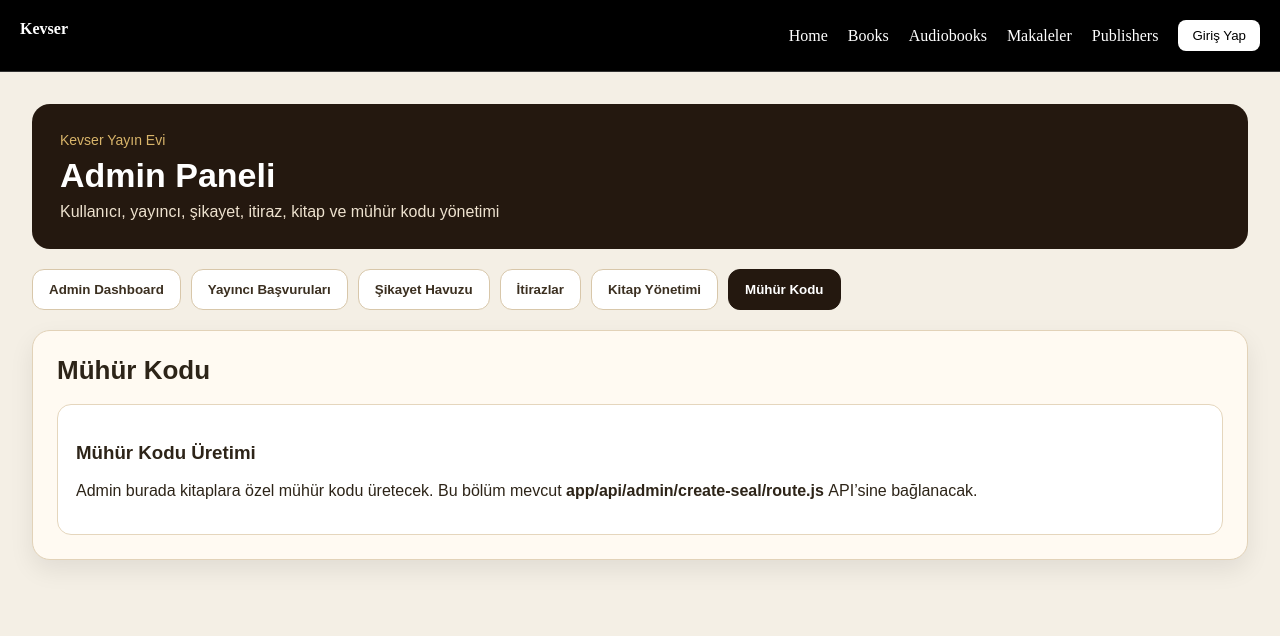
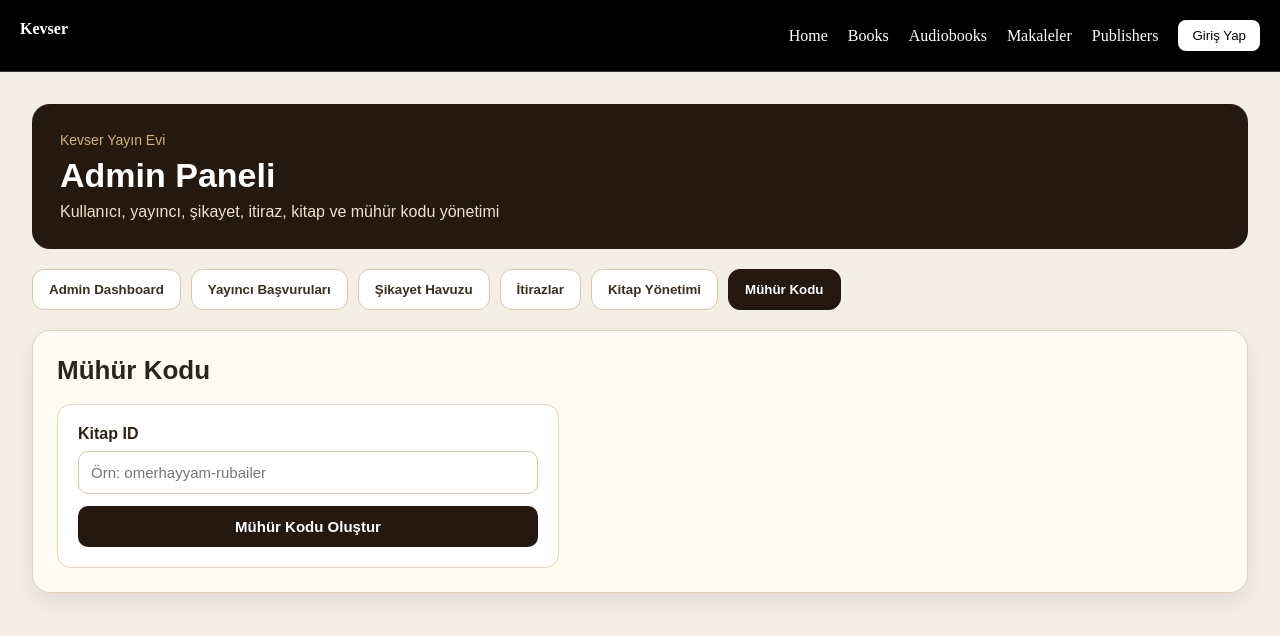
Before and after one commit to distrokidayd/kevser, a Next.js app: page /admin in a window 1280 px wide. Both pictures are taken after a click on the button "Mühür Kodu". Shown: the top 636 px of the page. Built offline with nearby package versions, Linux system fonts and the light colour scheme; no server answers.

Commit message:
Connect admin seal code form

```diff
--- a/app/admin/page.js
+++ b/app/admin/page.js
@@ -4,6 +4,48 @@ import { useState } from "react";
 
 export default function AdminPanel() {
   const [activeTab, setActiveTab] = useState("dashboard");
+  const [bookId, setBookId] = useState("");
+  const [sealCode, setSealCode] = useState("");
+  const [sealLoading, setSealLoading] = useState(false);
+  const [sealMessage, setSealMessage] = useState("");
+
+  const createSealCode = async () => {
+    try {
+      setSealLoading(true);
+      setSealMessage("");
+      setSealCode("");
+
+      if (!bookId.trim()) {
+        setSealMessage("Lütfen kitap ID gir.");
+        return;
+      }
+
+      const res = await fetch("/api/admin/create-seal", {
+        method: "POST",
+        headers: {
+          "Content-Type": "application/json",
+        },
+        body: JSON.stringify({
+          bookId: bookId.trim(),
+        }),
+      });
+
+      const data = await res.json();
+
+      if (!data.success) {
+        setSealMessage(data.error || "Mühür kodu oluşturulamadı.");
+        return;
+      }
+
+      setSealCode(data.code || "");
+      setSealMessage("Mühür kodu başarıyla oluşturuldu.");
+    } catch (error) {
+      console.error("Mühür kodu hatası:", error);
+      setSealMessage("Mühür kodu oluşturulurken hata oluştu.");
+    } finally {
+      setSealLoading(false);
+    }
+  };
 
   return (
     <main style={styles.page}>
@@ -24,7 +66,9 @@ export default function AdminPanel() {
         </button>
 
         <button
-          style={activeTab === "publisherApplications" ? styles.activeTab : styles.tab}
+          style={
+            activeTab === "publisherApplications" ? styles.activeTab : styles.tab
+          }
           onClick={() => setActiveTab("publisherApplications")}
         >
           Yayıncı Başvuruları
@@ -71,17 +115,23 @@ export default function AdminPanel() {
 
             <div style={styles.infoBox}>
               <h3>Yayıncı Yönetimi</h3>
-              <p>Yayıncı başvuruları ve yetkilendirmeler burada kontrol edilecek.</p>
+              <p>
+                Yayıncı başvuruları ve yetkilendirmeler burada kontrol edilecek.
+              </p>
             </div>
 
             <div style={styles.infoBox}>
               <h3>Moderasyon</h3>
-              <p>Şikayetler, askıya alınan içerikler ve itirazlar burada izlenecek.</p>
+              <p>
+                Şikayetler, askıya alınan içerikler ve itirazlar burada izlenecek.
+              </p>
             </div>
 
             <div style={styles.infoBox}>
               <h3>Kitap Sistemi</h3>
-              <p>Kitaplar, mühür kodları ve kullanıcı kitap erişimleri yönetilecek.</p>
+              <p>
+                Kitaplar, mühür kodları ve kullanıcı kitap erişimleri yönetilecek.
+              </p>
             </div>
           </div>
         </section>
@@ -100,7 +150,8 @@ export default function AdminPanel() {
         <section style={styles.card}>
           <h2 style={styles.sectionTitle}>Şikayet Havuzu</h2>
           <p style={styles.emptyText}>
-            Yayıncı havuzundan gelen şikayet kayıtları burada admin tarafından izlenecek.
+            Yayıncı havuzundan gelen şikayet kayıtları burada admin tarafından
+            izlenecek.
           </p>
         </section>
       )}
@@ -109,7 +160,8 @@ export default function AdminPanel() {
         <section style={styles.card}>
           <h2 style={styles.sectionTitle}>İtirazlar</h2>
           <p style={styles.emptyText}>
-            Askıya alınan içeriklere gelen kullanıcı itirazları burada nihai karara bağlanacak.
+            Askıya alınan içeriklere gelen kullanıcı itirazları burada nihai
+            karara bağlanacak.
           </p>
         </section>
       )}
@@ -127,13 +179,32 @@ export default function AdminPanel() {
         <section style={styles.card}>
           <h2 style={styles.sectionTitle}>Mühür Kodu</h2>
 
-          <div style={styles.infoBox}>
-            <h3>Mühür Kodu Üretimi</h3>
-            <p>
-              Admin burada kitaplara özel mühür kodu üretecek. Bu bölüm mevcut
-              <strong> app/api/admin/create-seal/route.js </strong>
-              API’sine bağlanacak.
-            </p>
+          <div style={styles.formBox}>
+            <label style={styles.label}>Kitap ID</label>
+
+            <input
+              style={styles.input}
+              value={bookId}
+              onChange={(e) => setBookId(e.target.value)}
+              placeholder="Örn: omerhayyam-rubailer"
+            />
+
+            <button
+              style={styles.primaryButton}
+              onClick={createSealCode}
+              disabled={sealLoading}
+            >
+              {sealLoading ? "Oluşturuluyor..." : "Mühür Kodu Oluştur"}
+            </button>
+
+            {sealMessage && <p style={styles.message}>{sealMessage}</p>}
+
+            {sealCode && (
+              <div style={styles.sealResult}>
+                <p style={styles.sealLabel}>Oluşturulan Mühür Kodu</p>
+                <strong style={styles.sealCode}>{sealCode}</strong>
+              </div>
+            )}
           </div>
         </section>
       )}
@@ -223,4 +294,57 @@ const styles = {
     padding: "18px",
     color: "#6f604c",
   },
+  formBox: {
+    maxWidth: "460px",
+    background: "#fff",
+    border: "1px solid #e5d6bd",
+    borderRadius: "14px",
+    padding: "20px",
+  },
+  label: {
+    display: "block",
+    fontWeight: "700",
+    marginBottom: "8px",
+  },
+  input: {
+    width: "100%",
+    padding: "12px",
+    borderRadius: "10px",
+    border: "1px solid #d8c7aa",
+    marginBottom: "12px",
+    fontSize: "15px",
+    boxSizing: "border-box",
+  },
+  primaryButton: {
+    width: "100%",
+    padding: "12px 16px",
+    borderRadius: "10px",
+    border: "none",
+    background: "#24180f",
+    color: "#fff",
+    cursor: "pointer",
+    fontWeight: "700",
+    fontSize: "15px",
+  },
+  message: {
+    marginTop: "12px",
+    color: "#6f604c",
+  },
+  sealResult: {
+    marginTop: "16px",
+    padding: "16px",
+    borderRadius: "12px",
+    background: "#f6f1e8",
+    border: "1px dashed #bfa36f",
+  },
+  sealLabel: {
+    margin: "0 0 8px 0",
+    color: "#6f604c",
+    fontSize: "14px",
+  },
+  sealCode: {
+    fontSize: "24px",
+    letterSpacing: "2px",
+    color: "#24180f",
+  },
 };
```
